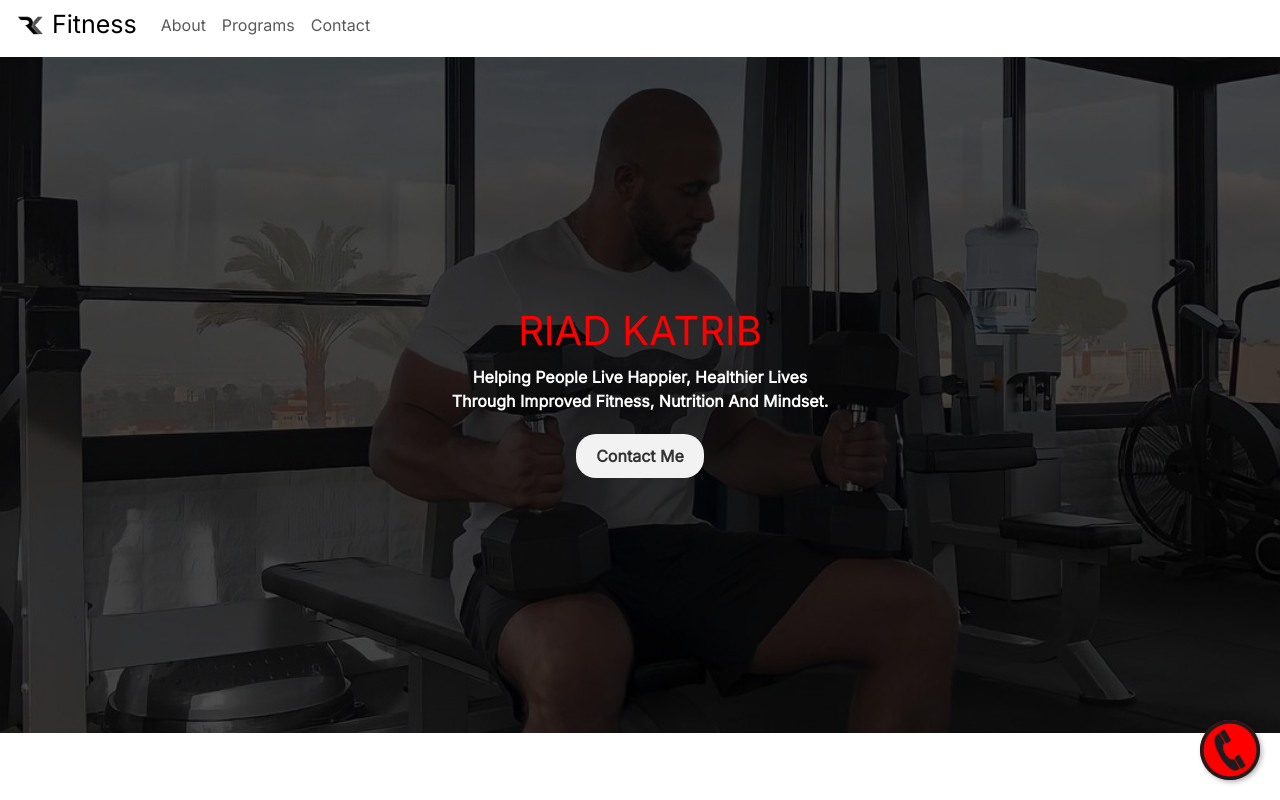
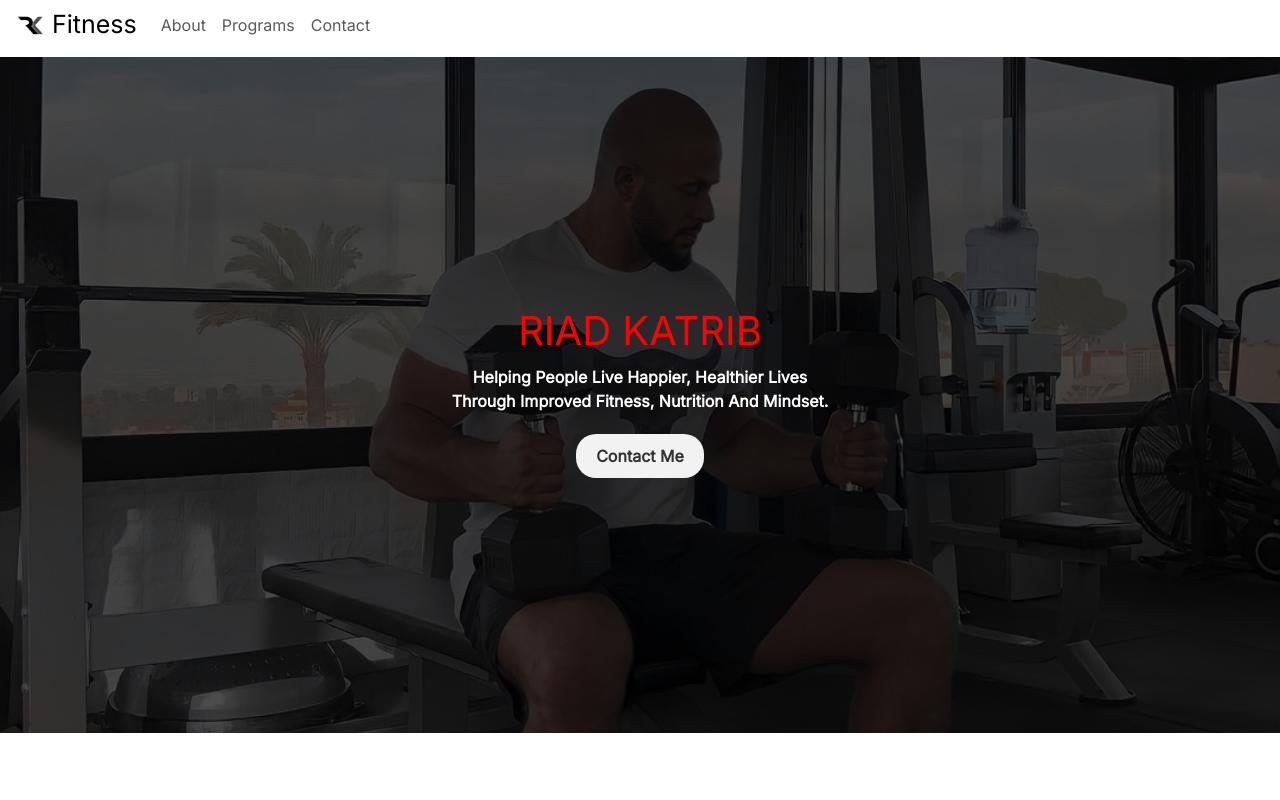
Before and after one commit to MariooY2/PTPortfolio, a React (Vite) app: page / in a window 1280 px wide. Shown: the top 800 px of the page. Built offline with nearby package versions, Linux system fonts and the light colour scheme; a web font is replaced by a local one.

Commit message:
fix: media

```diff
--- a/index.html
+++ b/index.html
@@ -2,12 +2,15 @@
 <html lang="en">
   <head>
     <meta charset="UTF-8" />
-    <link rel="icon" type="image/svg+xml" href="Gallery/logo.jpg" />
+    <link rel="icon" type="image" href="Gallery/logo.jpg" />
     <meta name="viewport" content="width=device-width, initial-scale=1.0" />
     <title>RK Fitness</title>
   </head>
   <body>
+    <div class="flex121">
     <div id="root"></div>
+  </div>
+
     <script type="module" src="/src/main.jsx"></script>
   </body>
 </html>
--- a/src/App.jsx
+++ b/src/App.jsx
@@ -7,15 +7,15 @@ import CallButton from "./assets/callbutton";
 import Footer from "./assets/footer";
 function App() {
   return (
-    <>
+    <div className="widw">
       <Nav />
       <Cover />
-      <CallButton/>
+      {/*<CallButton/>*/}
       <Body />
       <Programs />
       <ContactUs />
       <Footer/>
-    </>
+    </div>
   );
 }
 
--- a/src/index.css
+++ b/src/index.css
@@ -118,7 +118,15 @@ html {
   width: 90%; /* Define the width of your container */
   margin: 0 auto; /* Auto margins will center the block horizontally */
 }
+.widw{
+  width:100%;
+}
+.flex121{
+  display: flex;
+  flex-direction: column;
+  align-items: center;
 
+}
 .content {
   margin-top: 30px;
   display: flex;
@@ -276,7 +284,7 @@ html {
   justify-content: center;
 }
 .bolder1{
-  font-weight:900;
+  font-weight:bolder;
 }
 .form-container {
   display: flex;
```
